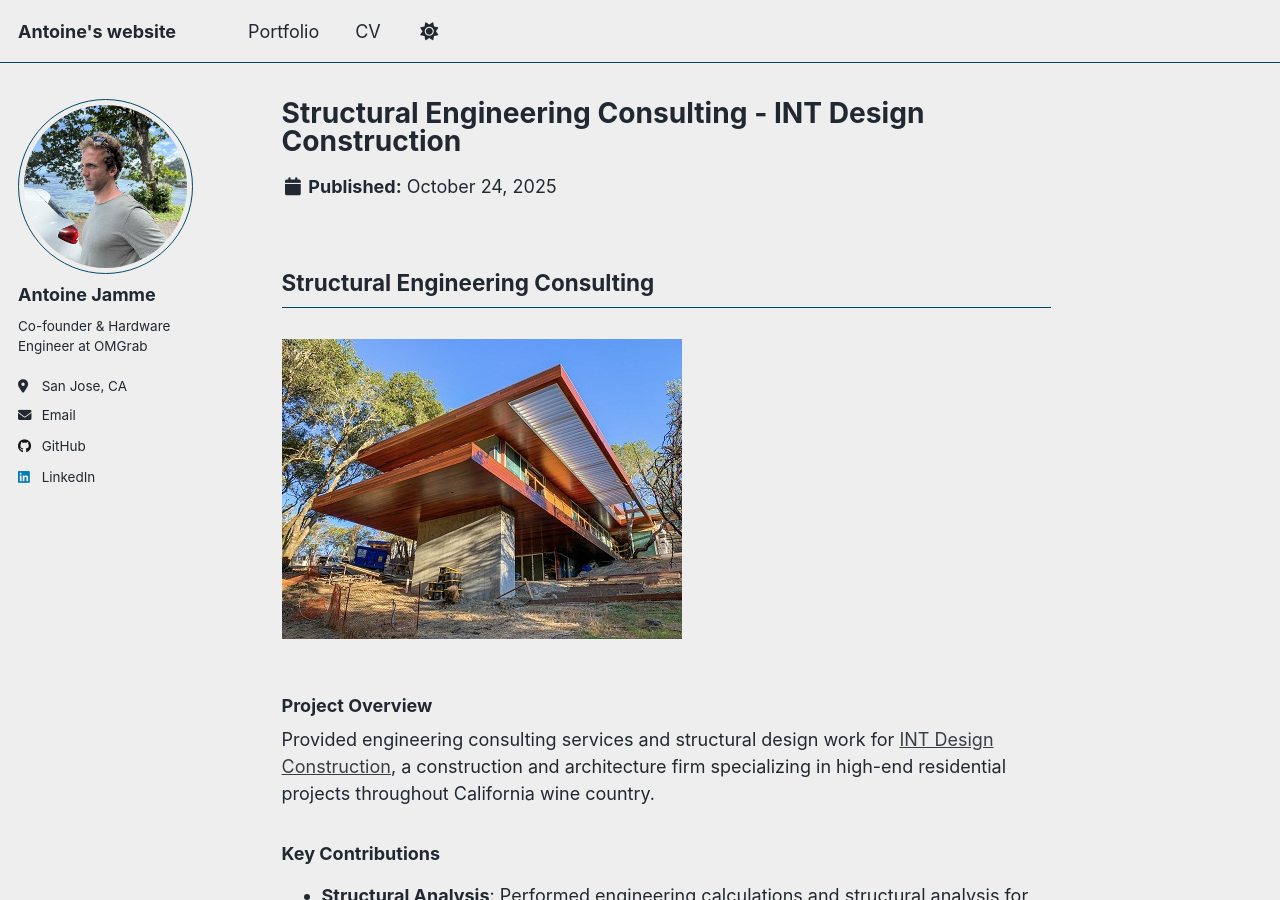
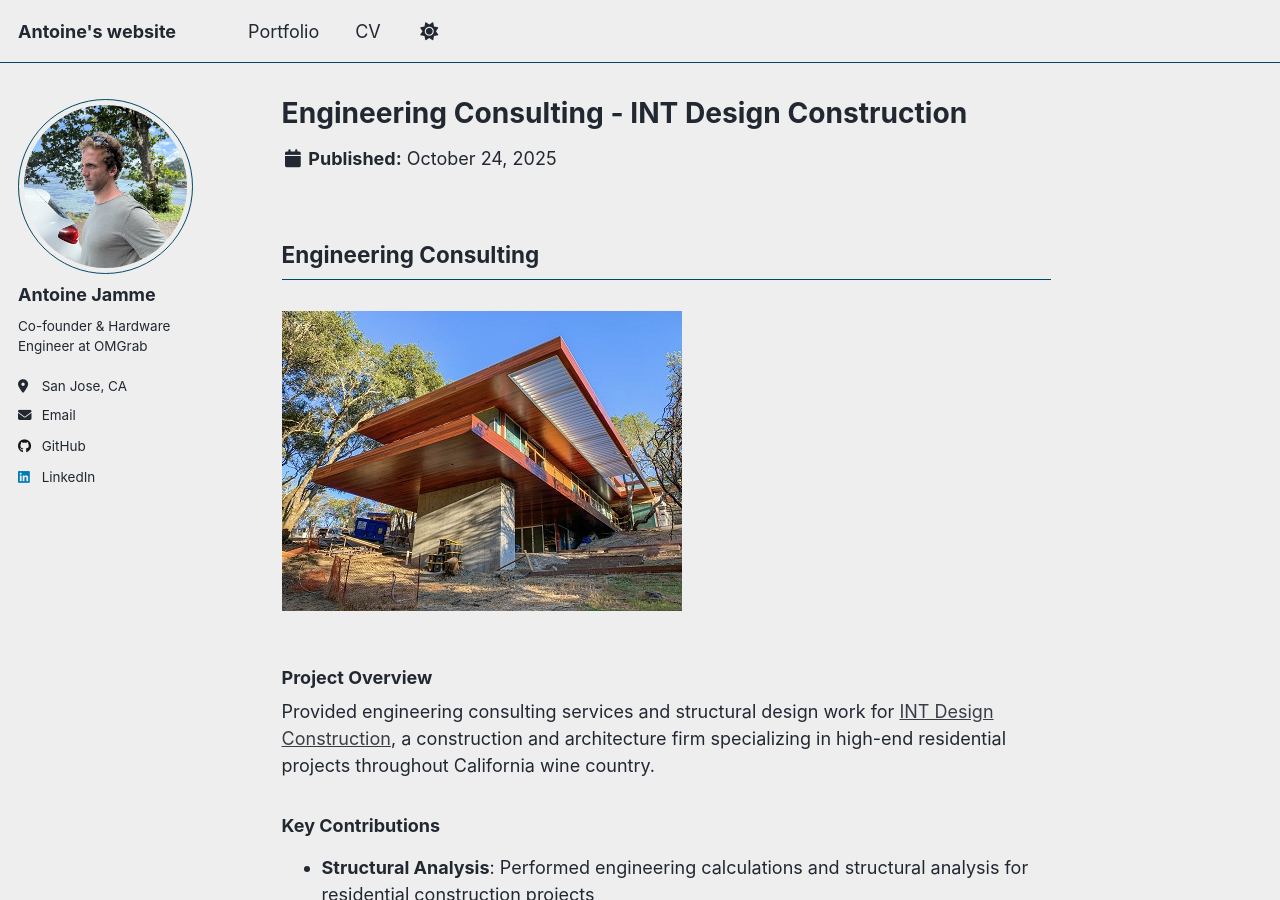
Before and after one commit to AntoineJamme/antoinejamme.github.io, a Jekyll site: the page built from _portfolio/portfolio-5.html, in a window 1280 px wide and 900 px high. Built offline with Jekyll 4.4.1, drawn with Linux system fonts in a browser that asks for light colours; a script that is not in the unit is left out.

Commit message:
Update about.md and portfolio-5.html

```diff
--- a/_portfolio/portfolio-5.html
+++ b/_portfolio/portfolio-5.html
@@ -1,10 +1,10 @@
 ---
-title: "Structural Engineering Consulting - INT Design Construction"
+title: "Engineering Consulting - INT Design Construction"
 excerpt: "Engineering calculations and design work for residential construction projects<br/><img src='/images/INT.jpg'>"
 collection: portfolio
 ---
 
-<h2>Structural Engineering Consulting</h2>
+<h2>Engineering Consulting</h2>
 
 <img src="/images/INT.jpg" alt="INT Design Construction Project" style="max-width: 100%; height: auto; margin: 20px 0;">
 
```
Also changed, not shown: _pages/about.md (+1 -3 lines).
